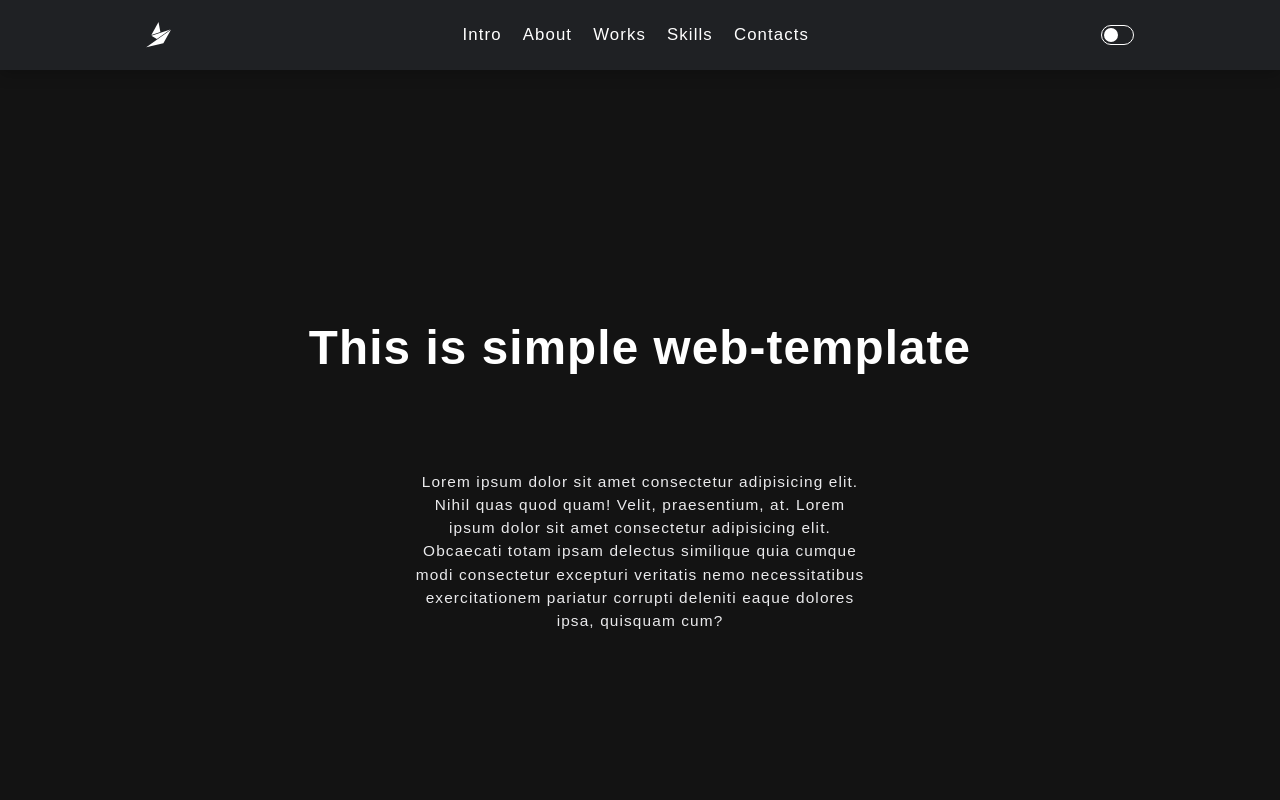
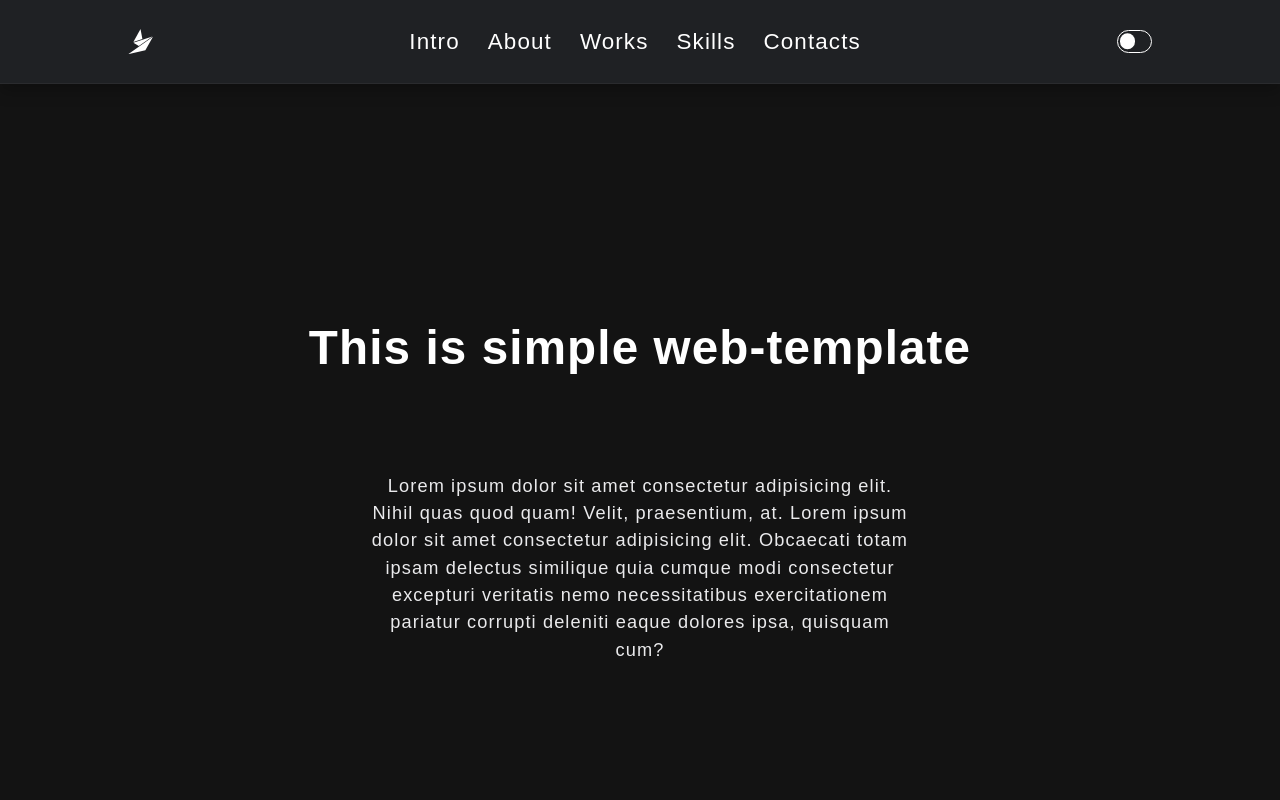
Before and after one commit to NotEternal/simpleWebTemplate, a plain HTML site: page index.html in a window 1280 px wide. Shown: the top 800 px of the page. Drawn offline with Linux system fonts and the light colour scheme; a web font is replaced by a local one.

Commit message:
UI changes

```diff
--- a/css/header.css
+++ b/css/header.css
@@ -4,10 +4,11 @@
   top: 0;
   left: 0;
   width: 100%;
-  height: 5em;
+  height: 6em;
   display: flex;
   align-items: center;
   justify-content: space-around;
+  border-bottom: 1px solid var(--border-color);
   box-shadow: var(--box-shadow);
   background-color: var(--light-dark);
   color: var(--white);
@@ -20,11 +21,11 @@
 }
 
 .header__list-links li + li {
-  margin-left: 1.5em;
+  margin-left: 2em;
 }
 
 .header__link {
-  font-size: 1.2em;
+  font-size: 1.6em;
 }
 
 .header__logo-container {
@@ -40,29 +41,39 @@
 
 .header__theme-container {
   position: relative;
-  width: 2.4em;
-  height: 1.4em;
+  width: 2.5em;
+  height: 1.6em;
   border-radius: 1em;
-  border: 0.1em solid var(--color);
+  border: 1px solid var(--color);
 }
 
 #theme-toggle {
-  display: none;
+  position: absolute;
+  top: 0;
+  left: 0;
+  display: inline-block;
+  width: 100%;
+  height: 100%;
+  opacity: 0;
 }
 
 .fake-theme-toggle {
   position: absolute;
   left: calc(6%);
-  top: 0.1em;
+  top: 50%;
+  transform: translateY(-50%);
   display: inline-block;
-  width: 1em;
-  height: 1em;
+  width: 1.1rem;
+  height: 1.1rem;
   border-radius: 50%;
   background-color: var(--white);
-  transition: 0.3s;
 }
 
-.fake-theme-toggle:hover {
+.header__theme-container:hover {
+  border-color: var(--brand-color);
+}
+
+.header__theme-container:hover .fake-theme-toggle {
   background-color: var(--brand-color);
 }
 
--- a/css/index.css
+++ b/css/index.css
@@ -1,28 +1,28 @@
-@import url('./normalize.css');
-@import url('./header.css');
-@import url('./main.css');
-@import url('./footer.css');
+@import url("./normalize.css");
+@import url("./header.css");
+@import url("./main.css");
+@import url("./footer.css");
 
 /* latin-ext */
 @font-face {
-  font-family: 'Work Sans';
+  font-family: "Work Sans";
   font-style: normal;
   font-weight: 400;
   font-display: swap;
   src: url(https://fonts.gstatic.com/s/worksans/v8/QGY_z_wNahGAdqQ43RhVcIgYT2Xz5u32K0nXBiEJpp_c.woff2)
-    format('woff2');
+    format("woff2");
   unicode-range: U+0100-024F, U+0259, U+1E00-1EFF, U+2020, U+20A0-20AB,
     U+20AD-20CF, U+2113, U+2C60-2C7F, U+A720-A7FF;
 }
 
 /* latin */
 @font-face {
-  font-family: 'Work Sans';
+  font-family: "Work Sans";
   font-style: normal;
   font-weight: 400;
   font-display: swap;
   src: url(https://fonts.gstatic.com/s/worksans/v8/QGY_z_wNahGAdqQ43RhVcIgYT2Xz5u32K0nXBi8Jpg.woff2)
-    format('woff2');
+    format("woff2");
   unicode-range: U+0000-00FF, U+0131, U+0152-0153, U+02BB-02BC, U+02C6, U+02DA,
     U+02DC, U+2000-206F, U+2074, U+20AC, U+2122, U+2191, U+2193, U+2212, U+2215,
     U+FEFF, U+FFFD;
@@ -31,7 +31,7 @@
 html {
   font-size: 0.875em;
   box-sizing: border-box;
-  font-family: 'Work Sans', sans-serif;
+  font-family: "Work Sans", sans-serif;
   line-height: 1.5;
   letter-spacing: 0.08em;
   scroll-behavior: smooth;
@@ -53,7 +53,7 @@ body {
   --light-dark: #1f2124;
   --brand-color: rgb(58, 160, 255);
   --border-color: #2a2b2e;
-  --box-shadow: 0 0.3em 1em rgba(0, 0, 0, 0.212);
+  --box-shadow: 0 0.6em 1em rgba(0, 0, 0, 0.212);
 
   background: var(--background-color);
   color: var(--color);
@@ -64,7 +64,7 @@ body.light-theme {
   --light-dark: #5c5c5c;
   --brand-color: rgb(38, 150, 255);
   --border-color: rgb(180, 180, 180);
-  --box-shadow: 0 0em 1.4em rgba(0, 0, 0, 0.705);
+  --box-shadow: 0 0.6em 1em rgba(0, 0, 0, 0.548);
 
   background: var(--color);
   color: var(--background-color);
@@ -74,6 +74,7 @@ body.light-theme {
 *::before,
 *::after {
   box-sizing: inherit;
+  transition: 0.2s;
 }
 
 ul {
@@ -85,7 +86,6 @@ ul {
 a {
   text-decoration: none;
   color: inherit;
-  transition: 0.3s;
 }
 
 a:hover {
--- a/css/main.css
+++ b/css/main.css
@@ -8,6 +8,8 @@
   align-items: center;
   justify-content: center;
   border-bottom: 0.1em solid var(--border-color);
+  box-shadow: var(--box-shadow);
+  background-color: var(--background-color);
 }
 
 .section__title {
@@ -17,7 +19,7 @@
 
 .section__description {
   max-width: 30em;
-  font-size: 1.1em;
+  font-size: 1.3em;
   text-align: center;
   color: var(--light);
 }
```
Also changed, not shown: js/index.js (+4 -4 lines).
